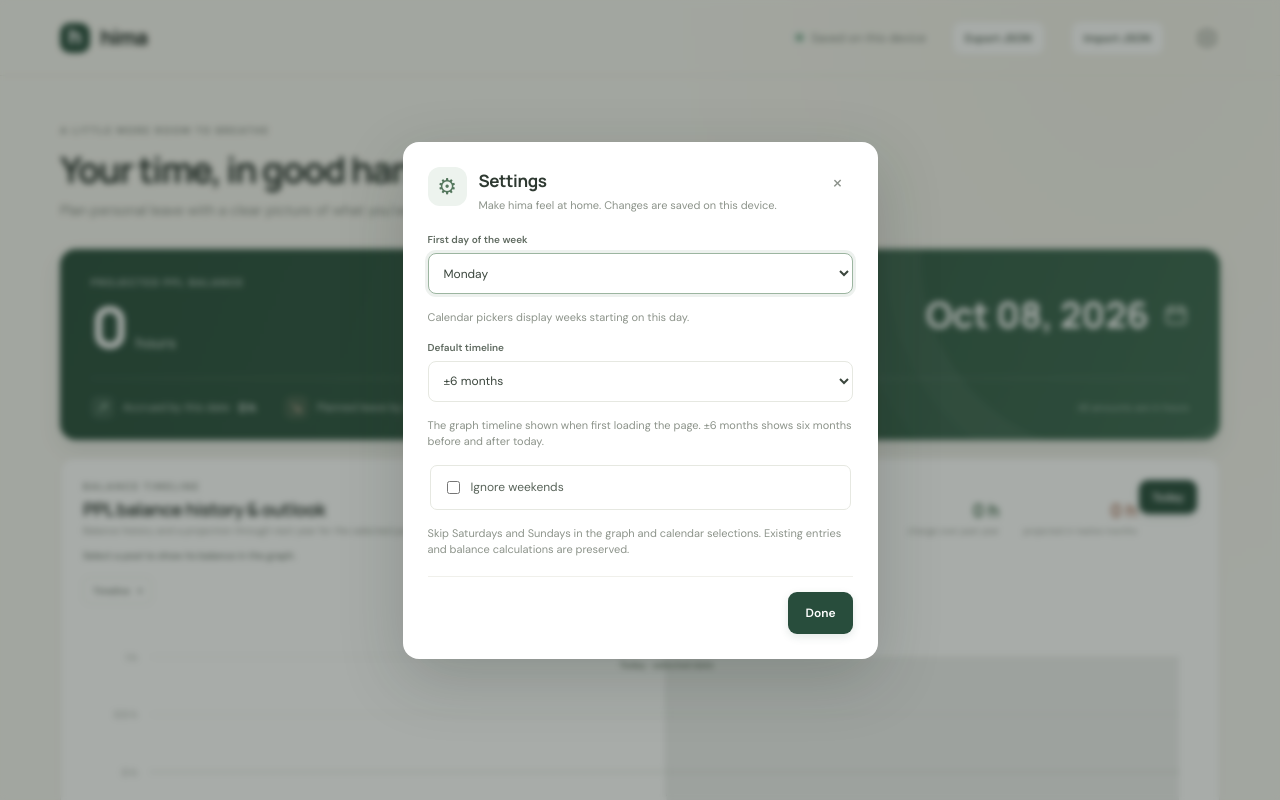
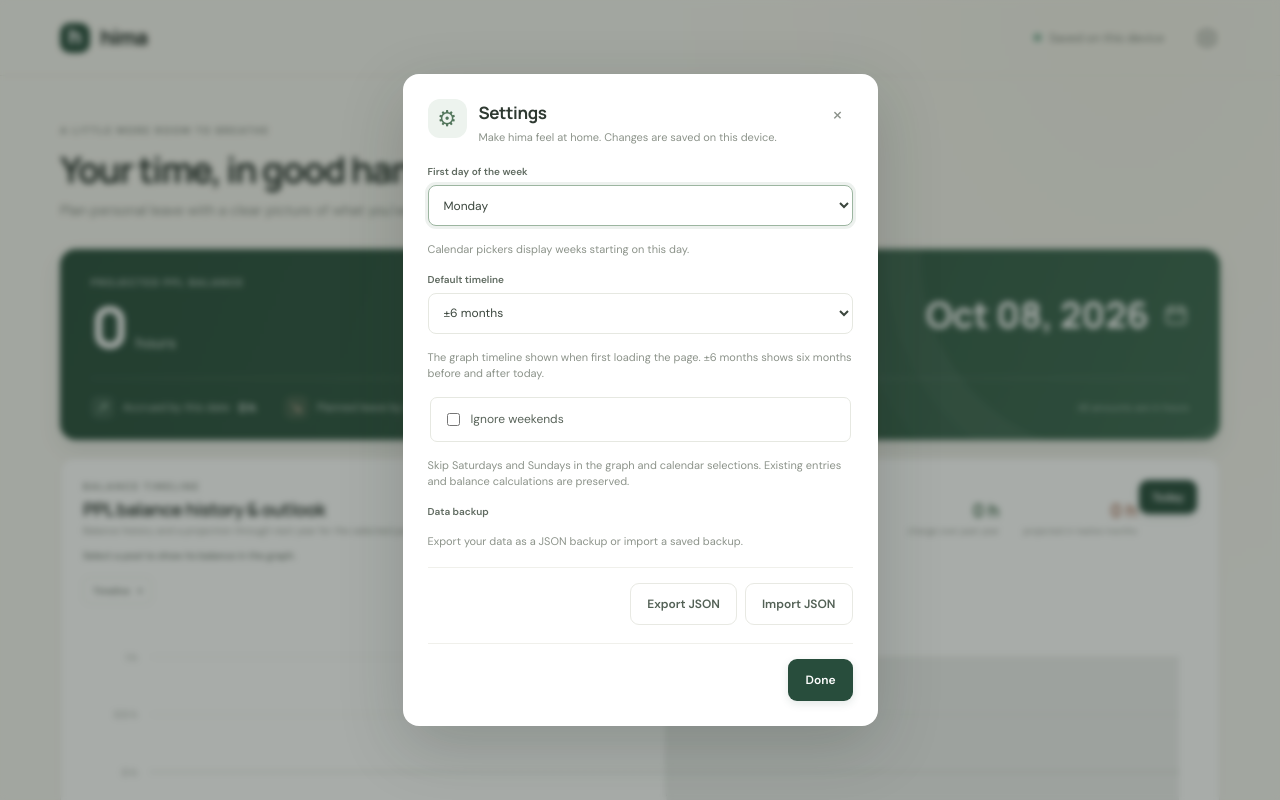
Before and after one commit to GrimOutlook/hima, a React (Vite) app: page / in a window 1280 px wide. Both pictures are taken after a click on the button "Open settings". Shown: the top 800 px of the page. Built offline with nearby package versions, Linux system fonts and the light colour scheme.

Commit message:
feat: move export and import into settings modal

```diff
--- a/src/App.tsx
+++ b/src/App.tsx
@@ -506,16 +506,6 @@ function App() {
             <span className="privacy-dot" />
             Saved on this device
           </span>
-          <button className="button button-outline button-small" type="button" onClick={exportData}>
-            Export JSON
-          </button>
-          <button
-            className="button button-outline button-small"
-            type="button"
-            onClick={() => importInputRef.current?.click()}
-          >
-            Import JSON
-          </button>
           <button ref={settingsButtonRef} className="icon-button" type="button" title="Settings" aria-label="Open settings" aria-haspopup="dialog" onClick={() => setModal({ type: "settings" })}>
             <svg width="22" height="22" viewBox="0 0 24 24" fill="none" stroke="currentColor" strokeWidth="1.8" strokeLinecap="round" strokeLinejoin="round" aria-hidden="true">
               <path d="m9 3-.5 2-2 1.2-2-.6-2 3.5L4 10.5v3l-1.5 1.4 2 3.5 2-.6 2 1.2.5 2h6l.5-2 2-1.2 2 .6 2-3.5-1.5-1.4v-3l1.5-1.4-2-3.5-2 .6-2-1.2L15 3Z" />
@@ -789,7 +779,7 @@ function App() {
         </footer>
       </main>
 
-      {selectedModal?.type === "settings" && <SettingsModal firstDayOfWeek={firstDayOfWeek} onChange={setFirstDayOfWeek} ignoreWeekends={ignoreWeekends} onIgnoreWeekendsChange={setIgnoreWeekends} defaultTimeline={defaultTimeline} onDefaultTimelineChange={setDefaultTimeline} onClose={closeSettings} />}
+      {selectedModal?.type === "settings" && <SettingsModal firstDayOfWeek={firstDayOfWeek} onChange={setFirstDayOfWeek} ignoreWeekends={ignoreWeekends} onIgnoreWeekendsChange={setIgnoreWeekends} defaultTimeline={defaultTimeline} onDefaultTimelineChange={setDefaultTimeline} onExport={exportData} onImport={() => importInputRef.current?.click()} onClose={closeSettings} />}
       {informationPool && (
         <PoolInformationModal {...poolCardProps(informationPool)} onEditCap={(capId) => setModal({ type: "edit-cap", poolId: informationPool.id, capId })} onClose={() => setModal(null)} />
       )}
--- a/src/Modals.tsx
+++ b/src/Modals.tsx
@@ -67,13 +67,15 @@ export function ModalFrame({
   );
 }
 
-export function SettingsModal({ firstDayOfWeek, onChange, ignoreWeekends, onIgnoreWeekendsChange, defaultTimeline, onDefaultTimelineChange, onClose }: {
+export function SettingsModal({ firstDayOfWeek, onChange, ignoreWeekends, onIgnoreWeekendsChange, defaultTimeline, onDefaultTimelineChange, onExport, onImport, onClose }: {
   firstDayOfWeek: Weekday;
   onChange: (day: Weekday) => void;
   ignoreWeekends: boolean;
   onIgnoreWeekendsChange: (ignore: boolean) => void;
   defaultTimeline: TimelinePreset;
   onDefaultTimelineChange: (preset: TimelinePreset) => void;
+  onExport: () => void;
+  onImport: () => void;
   onClose: () => void;
 }) {
   const contentRef = useRef<HTMLDivElement>(null);
@@ -122,6 +124,12 @@ export function SettingsModal({ firstDayOfWeek, onChange, ignoreWeekends, onIgno
         <label><input type="checkbox" checked={ignoreWeekends} onChange={(event) => onIgnoreWeekendsChange(event.currentTarget.checked)} aria-describedby="ignore-weekends-description" />Ignore weekends</label>
       </fieldset>
       <p className="wizard-hint" id="ignore-weekends-description">Skip Saturdays and Sundays in the graph and calendar selections. Existing entries and balance calculations are preserved.</p>
+      <div className="field-label">Data backup</div>
+      <p className="wizard-hint">Export your data as a JSON backup or import a saved backup.</p>
+      <div className="modal-actions">
+        <button className="button button-outline" type="button" onClick={onExport}>Export JSON</button>
+        <button className="button button-outline" type="button" onClick={onImport}>Import JSON</button>
+      </div>
       <div className="modal-actions">
         <button className="button button-primary" type="button" onClick={onClose}>Done</button>
       </div>
```
